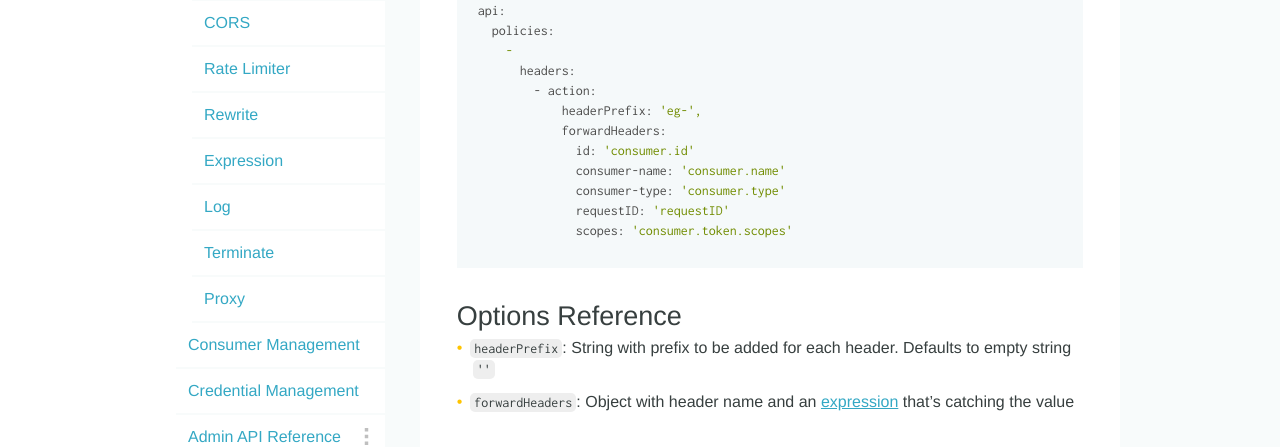
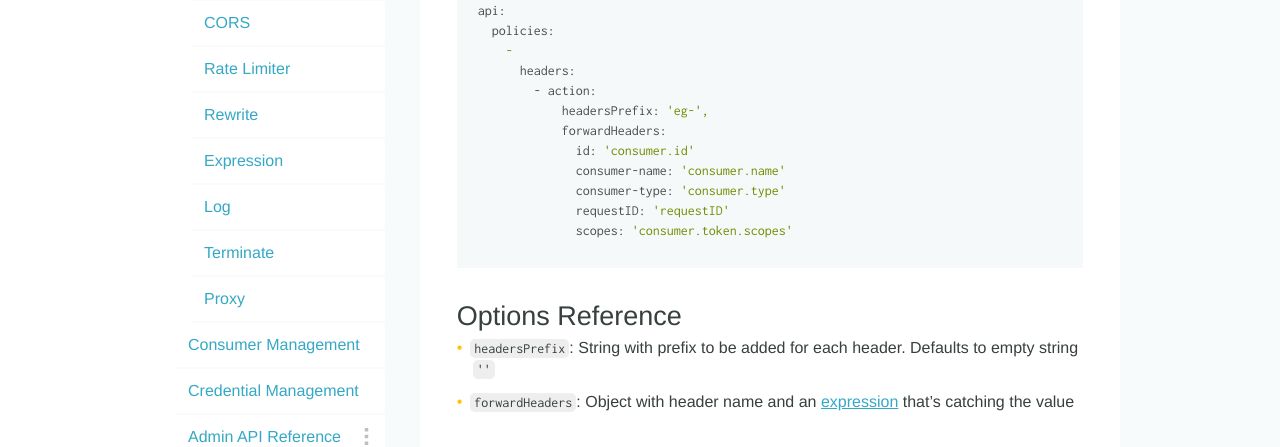
Before and after one commit to ExpressGateway/express-gateway.io, a Jekyll site: the page built from docs/policies/headers.md, in a window 1280 px wide and 900 px high, scrolled down 427 px. Shown: the part 235-682 px from the top of the window. Built offline with Jekyll 4.4.1, drawn with Linux system fonts in a browser that asks for light colours; nearby versions of some CDN libraries; some web fonts are replaced; comment, search, counter and statistics services are not loaded.

Commit message:
fix headersPrefix is correct property name

````diff
--- a/docs/policies/headers.md
+++ b/docs/policies/headers.md
@@ -27,7 +27,7 @@ pipelines:
       -
         headers:
           - action:
-              headerPrefix: 'eg-',
+              headersPrefix: 'eg-',
               forwardHeaders:
                 id: 'consumer.id'
                 consumer-name: 'consumer.name'
@@ -38,7 +38,7 @@ pipelines:
 ```
 
 ### Options Reference
-* `headerPrefix`: String with prefix to be added for each header. Defaults to empty string `''`
+* `headersPrefix`: String with prefix to be added for each header. Defaults to empty string `''`
 * `forwardHeaders`: Object with header name and an [expression][expression] that's catching the value
 
 [gateway.config.yml]: {{ site.baseurl }}{% link docs/configuration/gateway.config.yml/index.md %}
````
